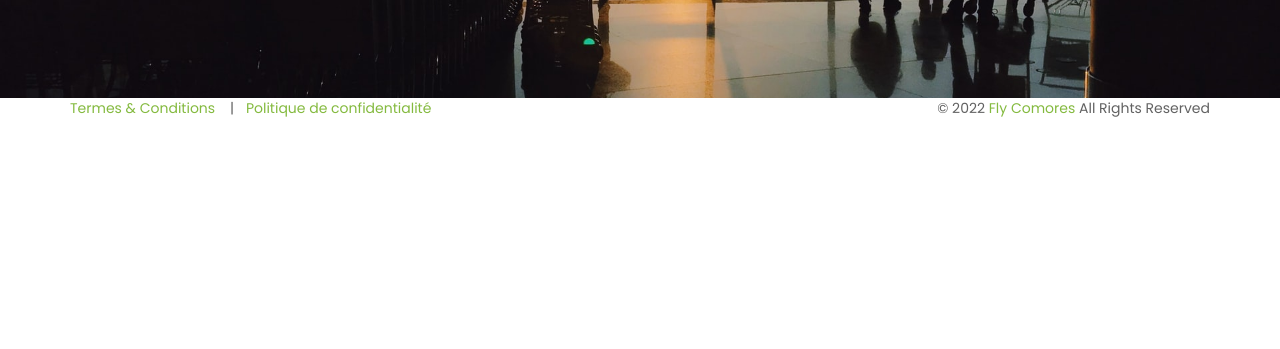
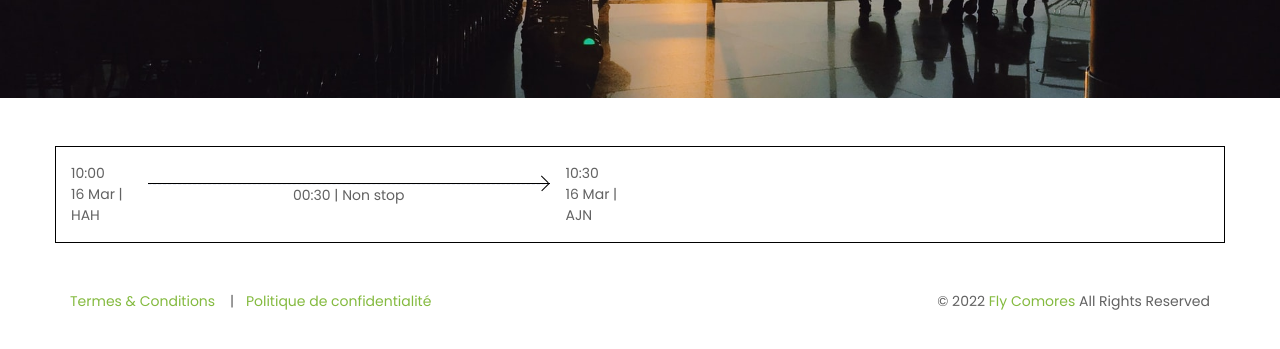
Before and after one commit to andry9995/flycomores-front, a plain HTML site: page flights-result.html in a window 1280 px wide. Shown: the part 421-770 px from the top of the page. Drawn offline with nearby package versions, Linux system fonts and the light colour scheme.

Commit message:
flight result page

```diff
--- a/assets/css/style.scss
+++ b/assets/css/style.scss
@@ -165,3 +165,52 @@ button.button {
         }
     }
 }
+
+
+.flight_schedule_row {
+    border: 1px solid #000;
+    .flight_schedule {
+        display: flex;
+        column-gap: 1rem;
+        .flight_start,
+        .flight_end {
+            display: flex;
+            flex-direction: column;
+            span {
+                display: block ruby;
+            }
+        }
+        .travel {
+            display: flex;
+            flex-direction: column;
+            justify-content: center;
+            hr {
+                border-top: 1px solid #000;
+                width: 100%;
+                position: relative;
+                &::before {
+                    content: '';
+                    width: 10px;
+                    height: .5px;
+                    background-color: #000;
+                    transform: rotate(45deg);
+                    position: absolute;
+                    display: block;
+                    right: 0;
+                    top: -5px;
+                }
+                &::after {
+                    content: '';
+                    width: 10px;
+                    height: .5px;
+                    background-color: #000;
+                    transform: rotate(-45deg);
+                    position: absolute;
+                    display: block;
+                    right: 0;
+                    bottom: -3.5px;
+                }
+            }
+        }
+    }
+}
--- a/flights-result.html
+++ b/flights-result.html
@@ -161,7 +161,27 @@ page-title-->
 <!--=================================
 page-title -->
 
-
+<section class="py-5">
+  <div class="container">
+    <div class="row py-3 flight_schedule_row">
+      <div class="col-sm-6 flight_schedule">
+        <div class="flight_start">
+          <span class="time">10:00</span>
+          <span class="start_location">16 Mar | HAH</span>
+        </div>
+        <div class="travel w-100 text-center">
+          <hr>
+          <span>00:30 | Non stop</span>
+        </div>
+        <div class="flight_end">
+          <span class="time">10:30</span>
+          <span class="start_location">16 Mar | AJN</span>
+        </div>
+      </div>
+      <div class="col-sm-6"></div>
+    </div>
+  </div>
+</section>
 
 <!--=================================
  footer -->
```
Also changed, not shown: assets/css/style.css, 1 other file.
